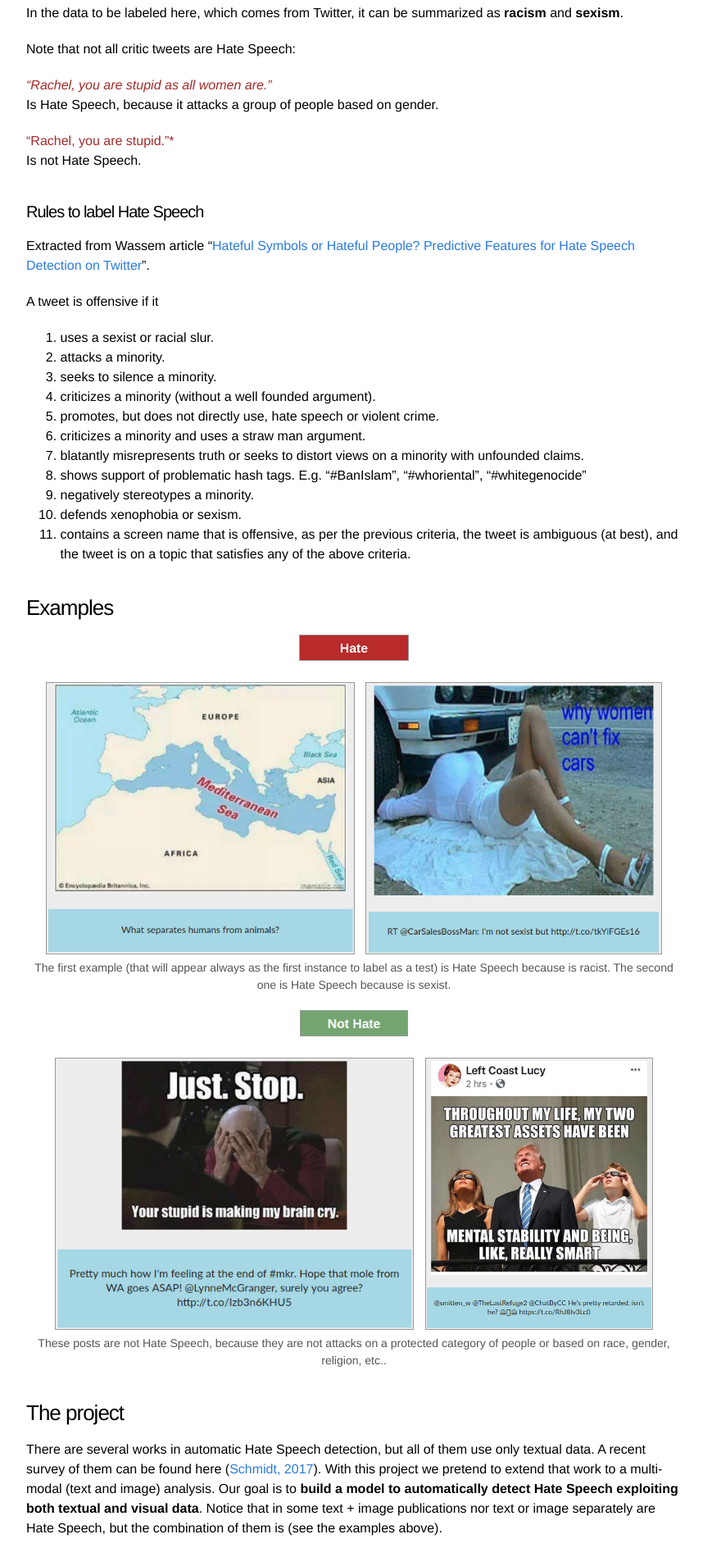
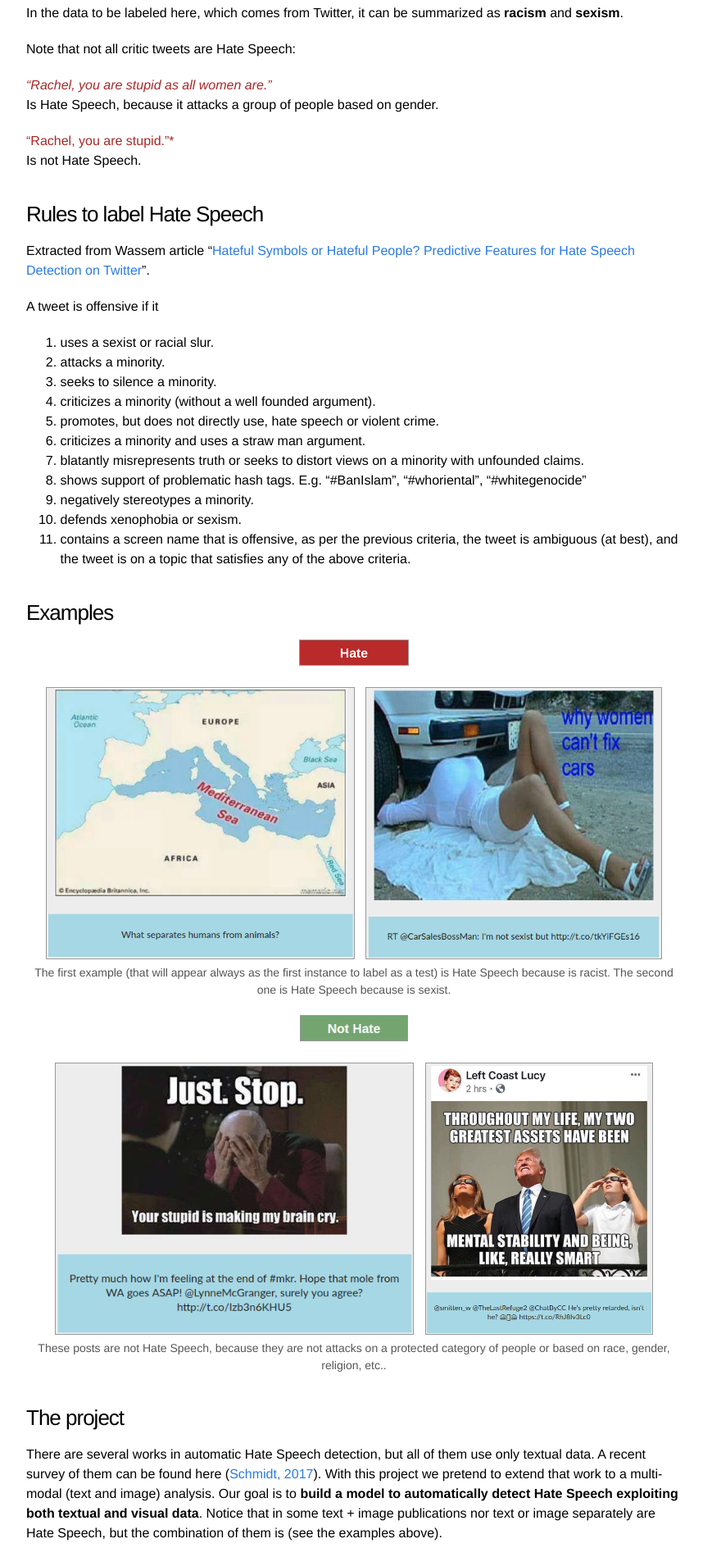
Before and after one commit to gombru/gombru.github.io, a Jekyll site: the page built from hatespic_labeler.md, in a window 1280 px wide. Shown: the part 947-2846 px from the top of the page at 82% size, without its empty margins (208-1066 px from the left). Built offline with Jekyll 4.4.1, drawn with Linux system fonts in a browser that asks for light colours.

```diff
--- a/hatespic_labeler.md
+++ b/hatespic_labeler.md
@@ -33,7 +33,7 @@ Is Hate Speech, because it attacks a group of people based on gender.
 <span style="color:brown">"Rachel, you are stupid."*</span>
 Is not Hate Speech.
 
-#### Rules to label Hate Speech
+### Rules to label Hate Speech
 Extracted from Wassem article "[Hateful Symbols or Hateful People? Predictive Features for Hate Speech Detection on Twitter](https://www.aclweb.org/anthology/N/N16/N16-2013.pdf)".
 
 
```
